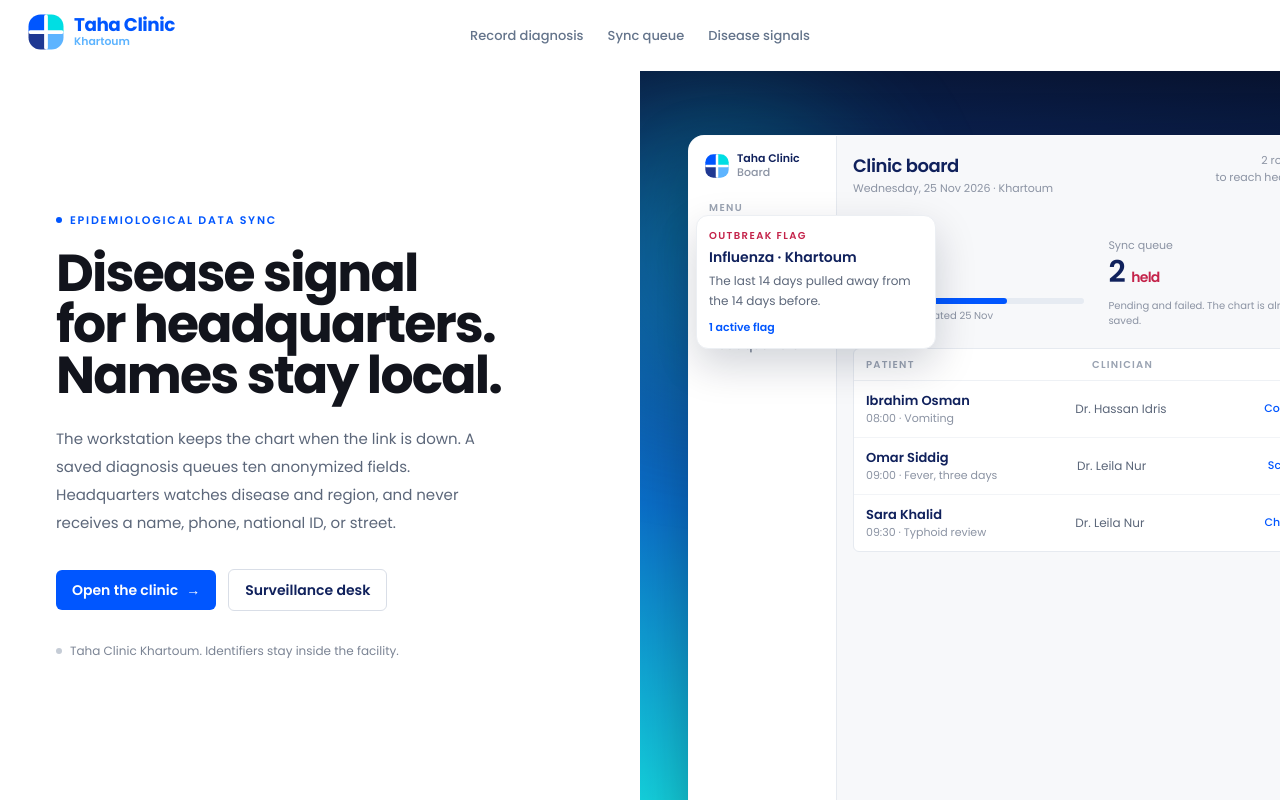
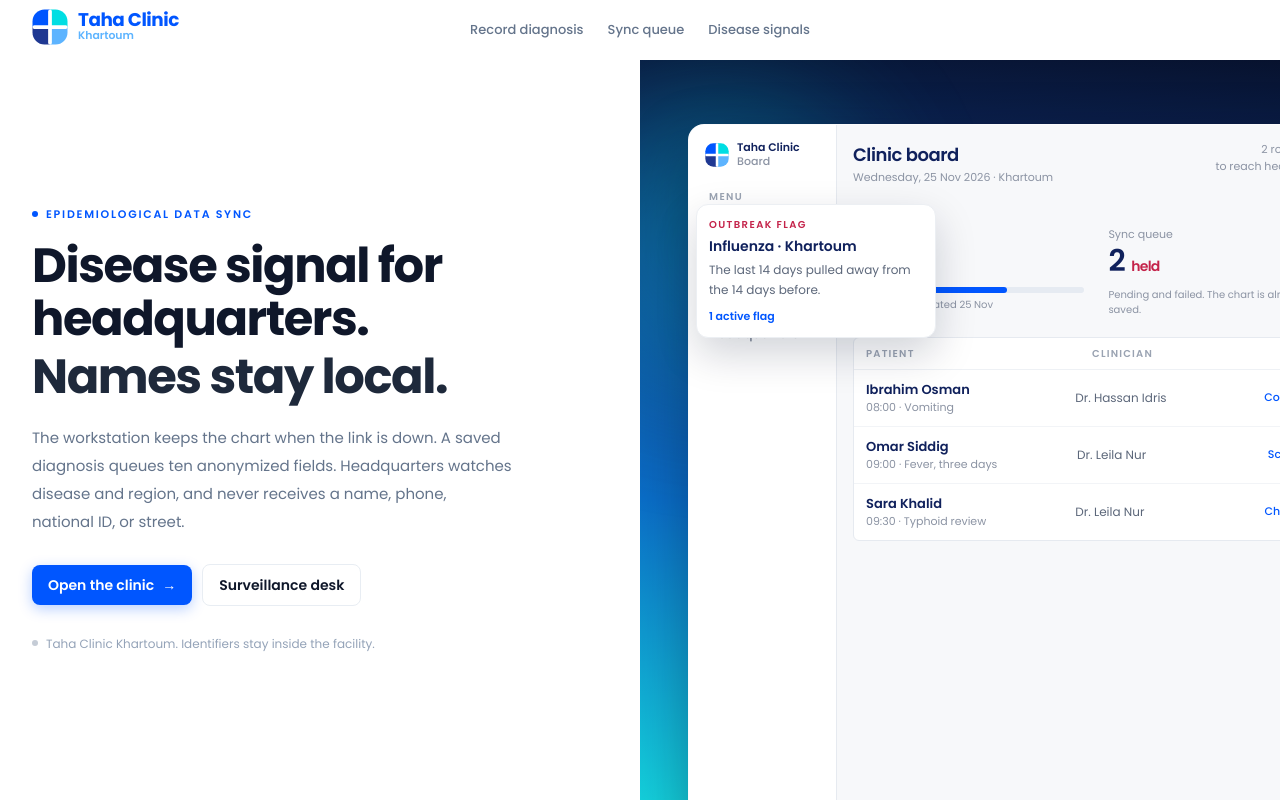
Before and after one commit to Omda-Si/Taha-ERP-epidemiology, a Next.js app in the folder frontend/: page / in a window 1280 px wide. Built offline with nearby package versions, Linux system fonts and the light colour scheme.

Commit message:
landing page aligment updated

```diff
--- a/frontend/src/app/globals.css
+++ b/frontend/src/app/globals.css
@@ -17,10 +17,14 @@
 }
 
 html {
+  height: 100%;
+  overflow: hidden;
   background: var(--color-paper);
 }
 
 body {
+  height: 100%;
+  overflow: hidden;
   background: var(--color-paper);
   color: var(--color-ink);
 }
@@ -34,3 +38,12 @@ select,
 textarea {
   accent-color: var(--color-clinic);
 }
+
+@utility scrollbar-hide {
+  scrollbar-width: none;
+  -ms-overflow-style: none;
+
+  &::-webkit-scrollbar {
+    display: none;
+  }
+}
--- a/frontend/src/app/layout.tsx
+++ b/frontend/src/app/layout.tsx
@@ -22,7 +22,7 @@ export const metadata: Metadata = {
 export default function RootLayout({ children }: LayoutProps<"/">) {
   return (
     <html lang="en" className={`${poppins.variable} h-full`}>
-      <body className="min-h-full bg-paper font-sans text-ink antialiased">
+      <body className="h-full overflow-hidden bg-paper font-sans text-ink antialiased">
         <Providers>
           <AppFrame>{children}</AppFrame>
         </Providers>
--- a/frontend/src/components/views/home.tsx
+++ b/frontend/src/components/views/home.tsx
@@ -4,12 +4,10 @@ import { Link } from "@/components/link";
 import { Logo, Mark } from "@/components/logo";
 
 const NAV = [
-  { href: "/clinic/diagnose", label: "Record diagnosis" },
-  { href: "/clinic/sync", label: "Sync queue" },
-  { href: "/hq/diseases", label: "Disease signals" },
+  { href: "/clinic/diagnose", label: "Record diagnosis", short: "Diagnose" },
+  { href: "/clinic/sync", label: "Sync queue", short: "Queue" },
+  { href: "/hq/diseases", label: "Disease signals", short: "Signals" },
 ] as const;
-
-const MOBILE_QUICK = NAV;
 
 const BOARD = [
   { id: "apt_ibrahim_today", name: "Ibrahim Osman", doctor: "Dr. Hassan Idris", reason: "Vomiting", when: "08:00", state: "Completed" },
@@ -20,69 +18,64 @@ const BOARD = [
 export function HomeView() {
   return (
     <main className="flex h-full min-h-0 flex-col overflow-hidden bg-white">
-      <div className="flex h-full min-h-0 flex-col">
-        <header className="relative flex items-center justify-between gap-4 px-5 py-3.5 sm:px-7">
-          <Link href="/" className="relative z-10 shrink-0">
+      <div className="mx-auto flex h-full min-h-0 w-full max-w-[1440px] flex-col">
+        <header className="shrink-0 px-4 pt-3 pb-2 sm:relative sm:flex sm:h-[3.75rem] sm:items-center sm:px-6 sm:pb-0 sm:pt-0 lg:px-8">
+          <Link href="/" className="relative z-10 shrink-0" title="Home" aria-label="Taha Clinic home">
             <Logo />
           </Link>
           <nav
-            className="absolute left-1/2 hidden -translate-x-1/2 items-center gap-6 text-[13px] font-medium text-[#64748b] lg:flex"
+            className="pointer-events-none mt-3 flex items-center justify-center gap-4 text-[12px] font-medium text-[#64748b] sm:absolute sm:inset-y-0 sm:left-6 sm:right-6 sm:mt-0 sm:gap-6 sm:text-[13px] lg:left-8 lg:right-8"
             aria-label="Quick links"
           >
             {NAV.map((item) => (
               <Link
                 key={item.href}
                 href={item.href}
-                className="whitespace-nowrap transition hover:text-clinic"
+                className="pointer-events-auto whitespace-nowrap transition hover:text-clinic"
                 title={item.label}
               >
-                {item.label}
-              </Link>
-            ))}
-          </nav>
-          <nav className="flex items-center gap-3 text-[13px] font-medium text-[#64748b] lg:hidden" aria-label="Quick links">
-            {MOBILE_QUICK.map((item) => (
-              <Link key={item.href} href={item.href} className="transition hover:text-clinic">
-                {item.label}
+                <span className="md:hidden">{item.short}</span>
+                <span className="hidden md:inline">{item.label}</span>
               </Link>
             ))}
           </nav>
         </header>
 
-        <div className="grid min-h-0 flex-1 grid-rows-[minmax(0,1.05fr)_minmax(0,0.95fr)] lg:grid-cols-2 lg:grid-rows-1">
-          <section className="flex min-h-0 flex-col justify-center overflow-hidden px-6 py-6 sm:px-10 lg:px-14">
+        <div className="grid min-h-0 flex-1 grid-rows-[minmax(0,1fr)_minmax(11rem,0.42fr)] overflow-hidden lg:grid-cols-2 lg:grid-rows-1">
+          <section className="flex min-h-0 flex-col justify-center overflow-hidden px-4 py-4 sm:px-6 sm:py-6 lg:px-8 lg:py-8">
+            <div className="w-full max-w-xl">
               <p className="flex items-center gap-2 text-[11px] font-semibold uppercase tracking-[0.16em] text-clinic">
-              <span className="h-1.5 w-1.5 rounded-full bg-clinic" />
+                <span className="h-1.5 w-1.5 shrink-0 rounded-full bg-clinic" />
                 Epidemiological data sync
               </p>
-            <h1 className="mt-5 text-[2.55rem] font-bold leading-[0.98] tracking-[-0.035em] text-[#12141c] sm:text-[3.25rem]">
-              <span className="block">Disease signal</span>
-              <span className="block">for headquarters.</span>
-              <span className="block">Names stay local.</span>
+              <h1 className="mt-4 text-[clamp(1.75rem,4.2vw+1rem,3rem)] font-bold leading-[1.12] tracking-[-0.03em] text-[#0f172a]">
+                Disease signal for headquarters.
+                <span className="mt-1 block text-[#1e293b]">Names stay local.</span>
               </h1>
-            <p className="mt-6 max-w-md text-[15px] leading-7 text-[#5c677a]">
+              <p className="mt-5 max-w-[30rem] text-[15px] leading-7 text-[#64748b]">
                 The workstation keeps the chart when the link is down. A saved diagnosis queues ten anonymized fields.
                 Headquarters watches disease and region, and never receives a name, phone, national ID, or street.
               </p>
-            <div className="mt-8 flex flex-wrap items-center gap-3">
+              <div className="mt-7 flex w-full max-w-[30rem] flex-col gap-2.5 sm:flex-row sm:flex-wrap sm:items-center">
                 <Link
                   href="/clinic"
-                className="inline-flex items-center gap-2 rounded-md bg-clinic px-4 py-2.5 text-sm font-semibold text-white hover:bg-clinic-deep"
+                  className="inline-flex w-full items-center justify-center gap-2 rounded-lg bg-clinic px-4 py-2.5 text-sm font-semibold text-white shadow-[0_4px_14px_rgba(0,86,255,0.28)] hover:bg-clinic-deep sm:w-auto"
                 >
                   Open the clinic
                   <span aria-hidden="true">→</span>
                 </Link>
                 <Link
                   href="/hq"
-                className="inline-flex items-center rounded-md border border-[#d9dee7] bg-white px-4 py-2.5 text-sm font-semibold text-ink hover:bg-[#f6f8fb]"
+                  className="inline-flex w-full items-center justify-center rounded-lg border border-[#e8edf3] bg-white px-4 py-2.5 text-sm font-semibold text-[#0f172a] hover:bg-[#f8fafc] sm:w-auto"
                 >
                   Surveillance desk
                 </Link>
               </div>
-            <p className="mt-8 flex items-center gap-2 text-xs text-[#7b8494]">
-              <span className="h-1.5 w-1.5 rounded-full bg-[#c5ccd6]" />
+              <p className="mt-7 flex max-w-[30rem] items-start gap-2 text-xs leading-5 text-[#94a3b8]">
+                <span className="mt-1.5 h-1.5 w-1.5 shrink-0 rounded-full bg-[#c5ccd6]" />
                 Taha Clinic Khartoum. Identifiers stay inside the facility.
               </p>
+            </div>
           </section>
 
           <section className="relative min-h-0 overflow-hidden bg-[linear-gradient(185deg,#07122e_0%,#123a86_34%,#0b6ec8_62%,#14d0dc_100%)]">
```
Lines whose indentation alone changed are shown as unchanged.
